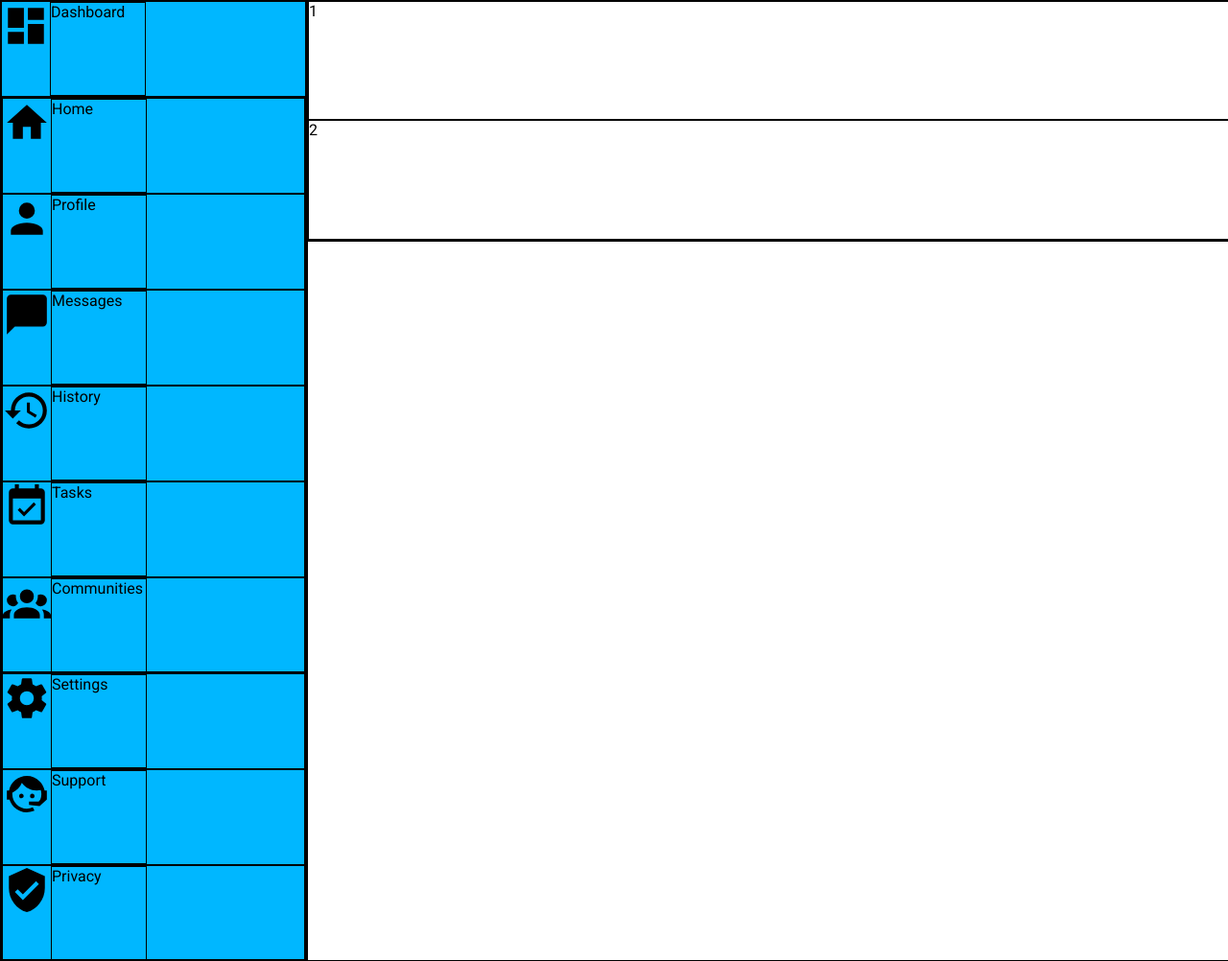
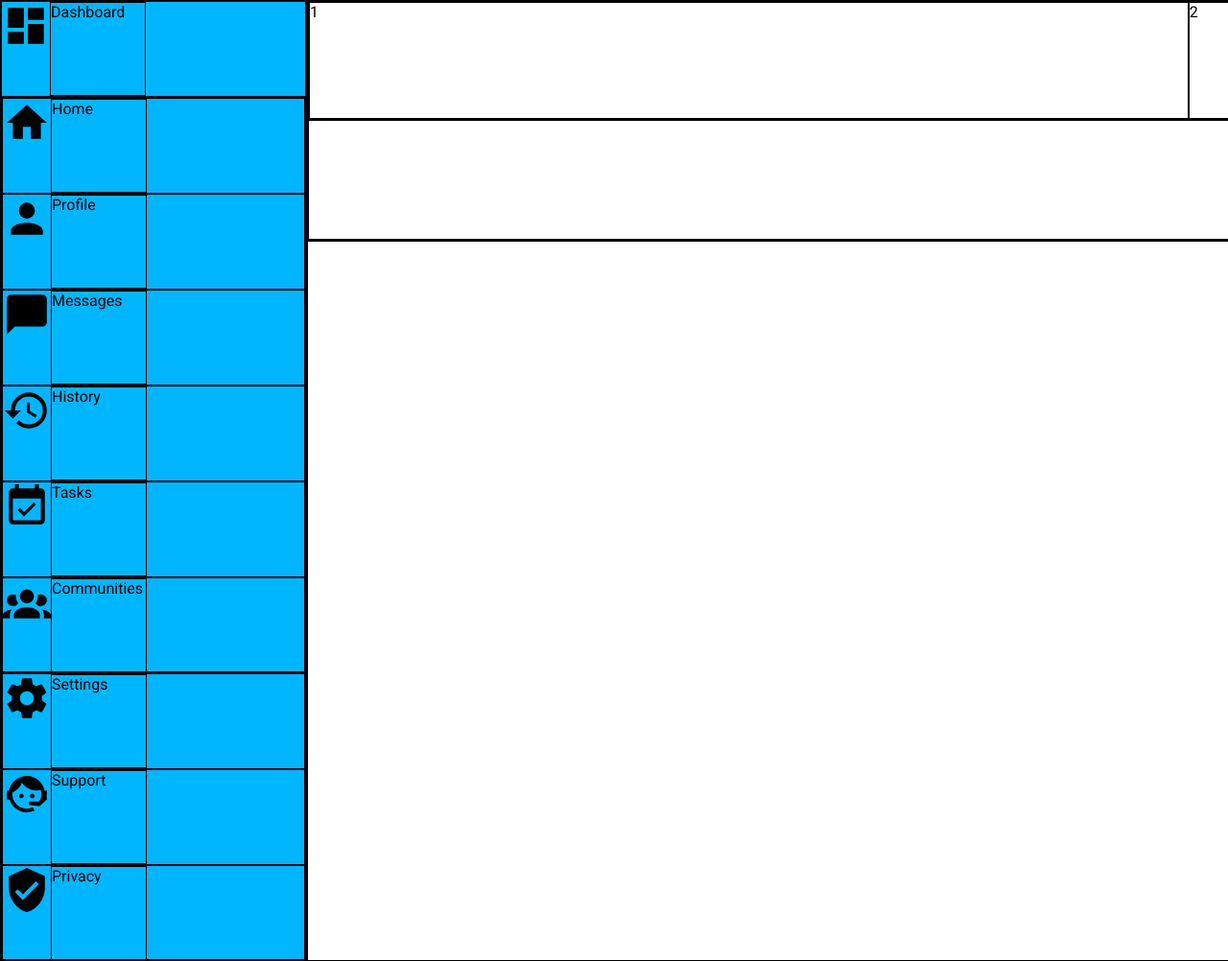
Before and after one commit to raymondchavez333/project-Admin-Dashboard, a plain HTML site: page index.html in a window 1280 px wide. Shown: the top 1002 px of the page at 96% size. Drawn offline with Linux system fonts and the light colour scheme.

Commit message:
Add a grid within then first row of header

```diff
--- a/index.html
+++ b/index.html
@@ -9,8 +9,11 @@
 <body>
     <div class="dashboard">
         <div class="header">
-            <div>1</div>
-            <div>2</div>
+            <div class="header1">
+                <div>1</div>
+                <div>2</div>
+            </div>
+            <div class="header2"></div>
         </div>
         <div class="sidebar">
             <div class="top">
--- a/style.css
+++ b/style.css
@@ -75,3 +75,8 @@ svg {
     display: grid;
     grid-template-columns: 50px 100px;
 }
+
+.header1{
+    display: grid;
+    grid-template-columns: 8fr 2fr;
+}
```
